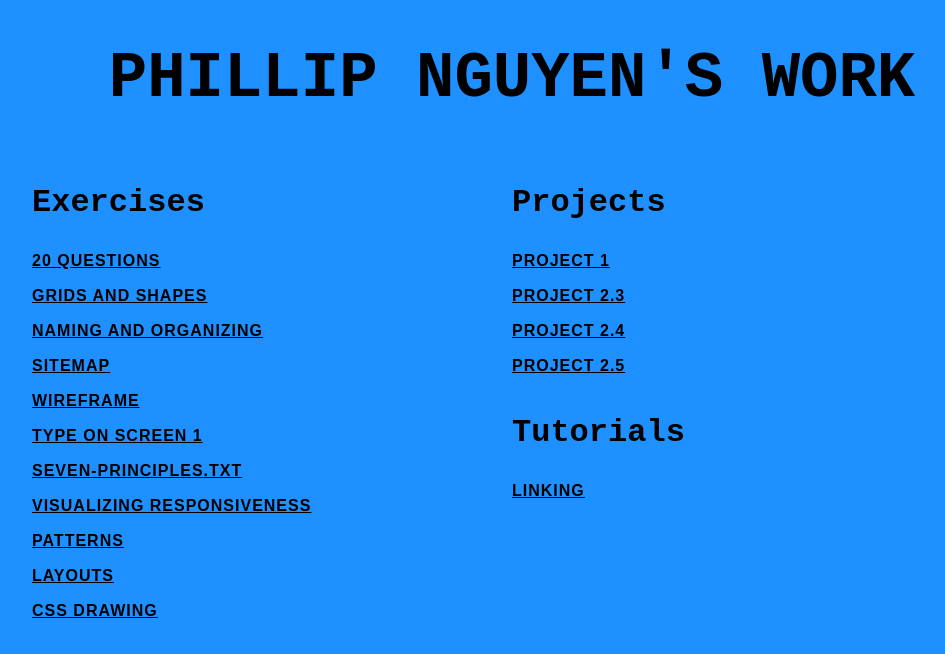
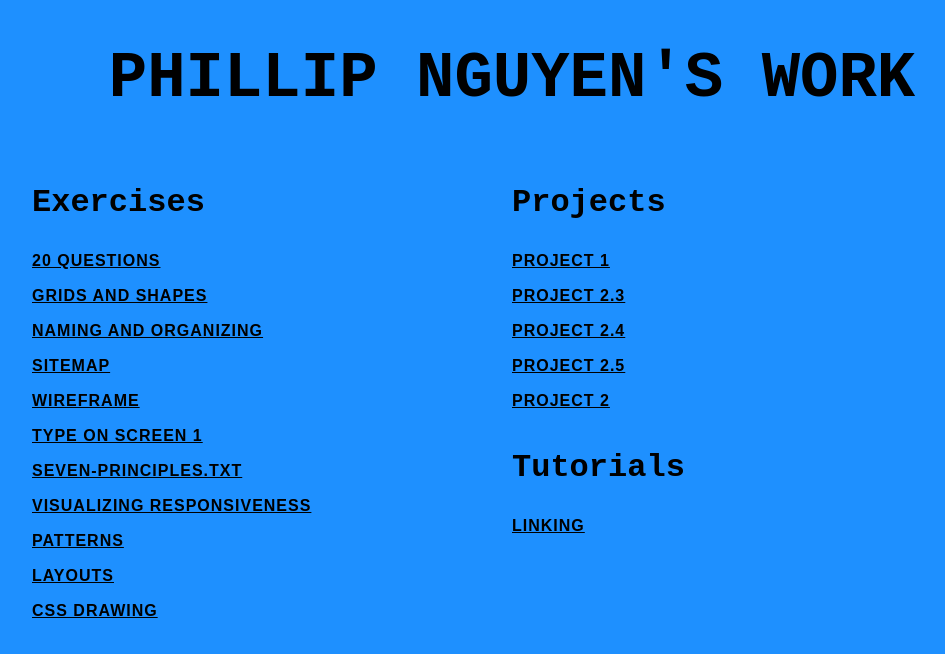
Before and after one commit to phillip237/avt217-sp21-am, a plain HTML site: page index.html in a window 1280 px wide. Shown: the whole page, without its empty margins (128-1073 px from the left). Drawn offline with Linux system fonts and the light colour scheme; a web font is replaced by a local one.

Commit message:
homepage

```diff
--- a/index.html
+++ b/index.html
@@ -34,6 +34,8 @@
     <li><a href="p2.3/index.html" title="Project 2.3"> Project 2.3 </a></li>
     <li><a href="p2.4/index.html" title="Project 2.4"> Project 2.4 </a></li>
     <li><a href="p2.5/index.html" title="Project 2.5"> Project 2.5 </a></li>
+    <li><a href="p2 final/index.html" title="Project 2"> Project 2 </a></li>
+
         </ul>
       </div>
       <div class="col">
```
